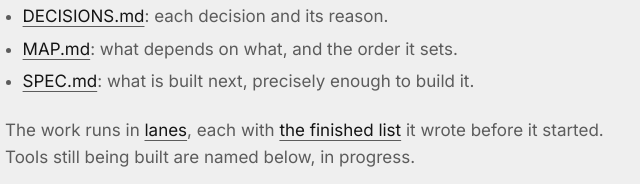
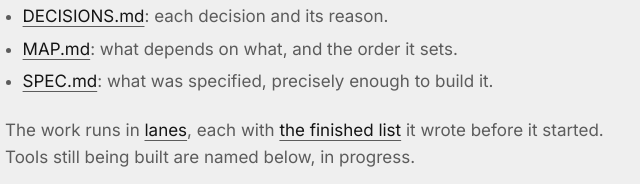
Before and after one commit to ForcingQ/stringline, a plain HTML site: page site/build.html in a window 1280 px wide. Shown: the part 271-455 px from the top of the page, 411-1051 px from the left. Drawn offline with Linux system fonts and the light colour scheme.

Commit message:
The README says the fonts carry their own licence, and the specification is no longer called what is built next
On the owner's word. The font files are under the SIL Open Font License 1.1, not this
repository's MIT licence; the README now says so, in one sentence at the end of "Who
builds it". The LICENSE file is unchanged. The reading order and the manual's build page
called the specification "what is built next"; it is built.

The sentence was approved with a heading of its own. A heading adds lines to the README,
and one check's self-test expects the README's present length, so it failed; mending it
is a change to a check, which this session does not make. The heading and that self-test
are carried to a session after the repository is public.

Co-Authored-By: Claude Opus 5.5 <noreply@anthropic.com>

```diff
--- a/site/build.html
+++ b/site/build.html
@@ -77,7 +77,7 @@ main a[href]::after{content:" (" attr(href) ")";font-size:.85em;color:var(--s)}}
 <main>
 <h1>The build</h1>
 <p>The record of how this is built, session by session.</p>
-<ul><li><a href="../BUILD-LOG.md">BUILD-LOG.md</a>: what each session did, decided and got wrong, dated.</li><li><a href="../DECISIONS.md">DECISIONS.md</a>: each decision and its reason.</li><li><a href="../MAP.md">MAP.md</a>: what depends on what, and the order it sets.</li><li><a href="../SPEC.md">SPEC.md</a>: what is built next, precisely enough to build it.</li></ul>
+<ul><li><a href="../BUILD-LOG.md">BUILD-LOG.md</a>: what each session did, decided and got wrong, dated.</li><li><a href="../DECISIONS.md">DECISIONS.md</a>: each decision and its reason.</li><li><a href="../MAP.md">MAP.md</a>: what depends on what, and the order it sets.</li><li><a href="../SPEC.md">SPEC.md</a>: what was specified, precisely enough to build it.</li></ul>
 <p>The work runs in <a href="how-it-runs.html#term-lane">lanes</a>, each with <a href="how-it-runs.html#term-finished-list">the finished list</a> it wrote before it started. Tools still being built are named below, in progress.</p>
 <ul><li>done list: in progress</li><li>your words: in progress</li></ul>
 </main>
```
Also changed, not shown: 3 other files.
